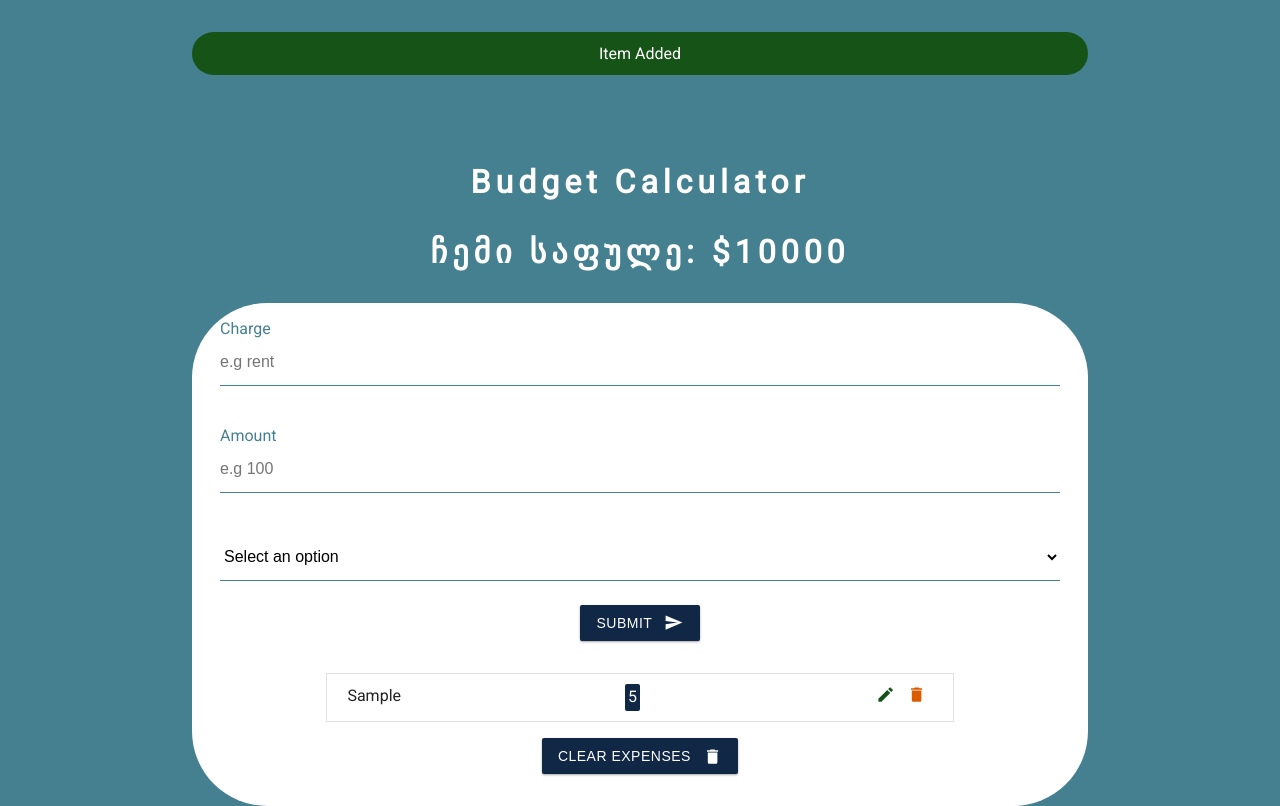
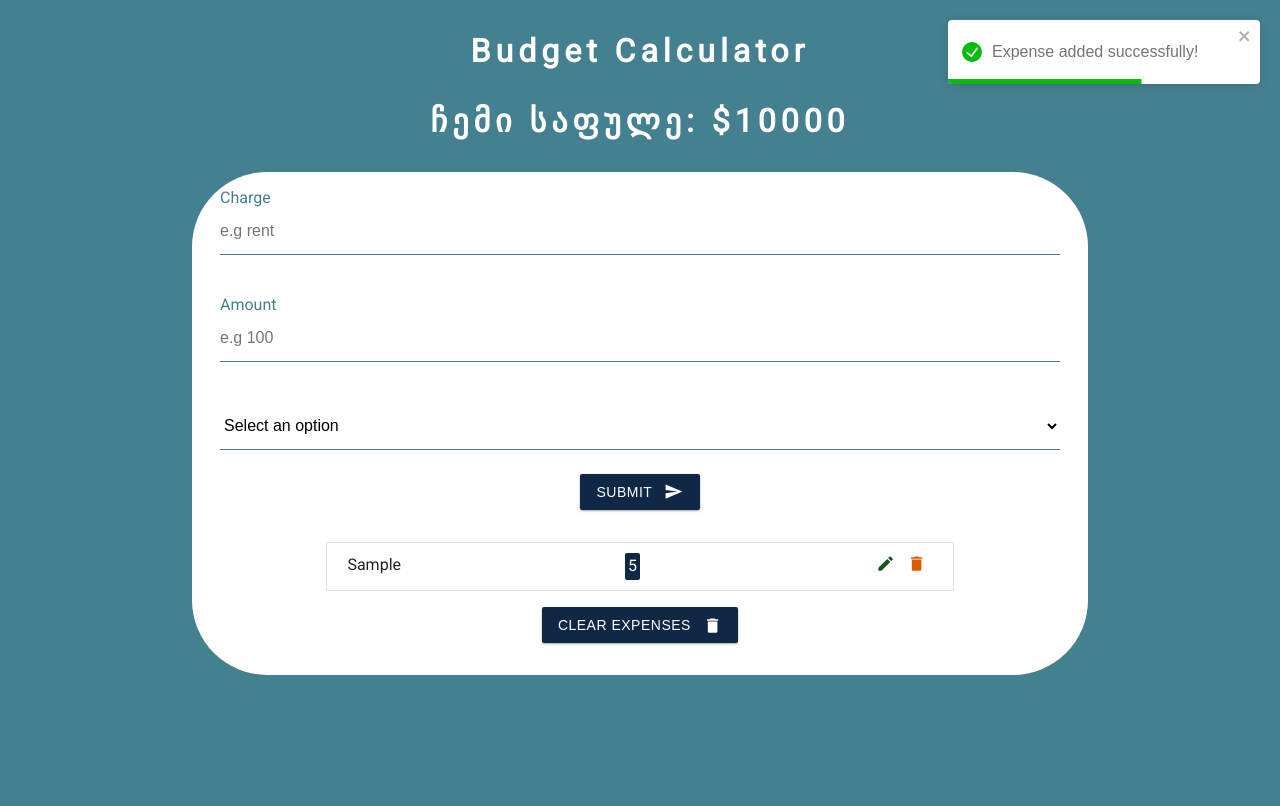
Before and after one commit to bagi24/budget-calculator, a React (Create React App) app: page / in a window 1280 px wide. Both pictures are taken after typing "Sample", "5" into the empty fields and a click on the button "SUBMIT". Built offline with nearby package versions, Linux system fonts and the light colour scheme.

Commit message:
add React-Toastify

```diff
--- a/package.json
+++ b/package.json
@@ -10,6 +10,7 @@
     "react-dom": "^18.2.0",
     "react-icons": "^4.9.0",
     "react-scripts": "5.0.1",
+    "react-toastify": "^9.1.3",
     "uuid": "^9.0.0",
     "web-vitals": "^2.1.4"
   },
--- a/src/App.css
+++ b/src/App.css
@@ -148,22 +148,56 @@ label {
   border-radius: 2px;
   padding: 2px 5px;
 }
-.alert {
-  padding: 0.75rem;
-  color: var(--mainWhite);
-  text-align: center;
-  text-transform: capitalize;
-  width: 90%;
-  margin: 2rem auto 0 auto;
-  border-radius: 75px;
-  text-transform: capitalize;
+
+.toast-container {
+  z-index: 9999;
 }
-.alert-danger {
-  background: var(--mainRed);
+
+/* Toast body */
+.toast-body {
+  font-family: "Roboto", sans-serif;
 }
-.alert-success {
-  background: var(--mainGreen);
+
+/* Success notification */
+.toast-success {
+  background: #155316;
+  color: #ffffff;
 }
+
+/* Error notification */
+.toast-error {
+  background: #da5b00;
+  color: #ffffff;
+}
+
+/* Warning notification */
+.toast-warning {
+  background: #e0a800;
+  color: #ffffff;
+}
+
+/* Info notification */
+.toast-info {
+  background: #458091;
+  color: #ffffff;
+}
+
+/* Close button */
+.toast-close-button {
+  color: #ffffff;
+  font-size: 16px;
+}
+
+/* Close button hover */
+.toast-close-button:hover {
+  color: #ffffff;
+}
+
+/* Progress bar */
+.toast-progress-bar {
+  background-color: #ffffff;
+}
+
 @media screen and (min-width: 601px) {
   .App,
   .list,
--- a/src/App.js
+++ b/src/App.js
@@ -1,9 +1,10 @@
 import "./App.css";
 import { ExpenseList } from "./components/ExpenseList";
 import { ExpenseForm } from "./components/ExpenseForm";
-import { Alert } from "./components/Alert";
 import { v4 as uuidv4 } from "uuid";
 import { useEffect, useState } from "react";
+import { toast, ToastContainer } from "react-toastify";
+import "react-toastify/dist/ReactToastify.css";
 
 // const initialExpenses = [
 //   { id: uuidv4(), charge: "rent", amount: 1600 },
@@ -25,8 +26,6 @@ function App() {
   const [charge, setCharge] = useState("");
 
   const [amount, setAmount] = useState("");
-
-  const [alert, setAlert] = useState({ show: false });
 
   const [edit, setEdit] = useState(false);
 
@@ -52,13 +51,6 @@ function App() {
     setAmount(e.target.value);
   };
 
-  const handleAlert = ({ type, text }) => {
-    setAlert({ show: true, type, text });
-    setTimeout(() => {
-      setAlert({ show: false });
-    }, 3000);
-  };
-
   const handleSubmit = (e) => {
     e.preventDefault();
 
@@ -69,38 +61,43 @@ function App() {
         });
         setExpenses(tempExpenses);
         setEdit(false);
-        handleAlert({ type: "success", text: "item edited" });
+
+        toast.success("Edited successfully!");
       } else {
         const singleExpense = { id: uuidv4(), charge, amount };
         setExpenses([...expenses, singleExpense]);
-        handleAlert({ type: "success", text: "item added" });
+
+        toast.success("Expense added successfully!");
         if (selects === "გაყიდვა") {
           setMoney(money + parseInt(amount));
+          singleExpense.amount = "+" + amount;
+          singleExpense.backgroundColor = "green";
         } else if (selects === "ყიდვა") {
           setMoney(money - parseInt(amount));
+          singleExpense.amount = "-" + amount;
+          singleExpense.backgroundColor = "red";
         }
       }
 
       setCharge("");
       setAmount("");
     } else {
-      handleAlert({
-        type: "danger",
-        text: `charge can't be empty value and amount value has to be bigger than zero`,
-      });
+      toast.info("Fill in the fields!");
     }
   };
 
   const clearItems = () => {
     setExpenses([]);
-    handleAlert({ type: "danger", text: "All item deleted" });
+
+    toast.success("Clear all Expenses!");
   };
 
   const handleDelete = (id) => {
     let tempExpenses = expenses.filter((item) => item.id !== id);
 
     setExpenses(tempExpenses);
-    handleAlert({ type: "danger", text: "item deleted" });
+
+    toast.success("Deleted successfully!");
   };
 
   const handleEdit = (id) => {
@@ -119,8 +116,6 @@ function App() {
 
   return (
     <div className="AppConteiner">
-      {alert.show && <Alert type={alert.type} text={alert.text} />}
-      <Alert />
       <h1> budget calculator </h1>
 
       <h1>ჩემი საფულე: ${money}</h1>
@@ -143,6 +138,7 @@ function App() {
           clearItems={clearItems}
         />
       </main>
+      <ToastContainer />
     </div>
   );
 }
--- a/src/components/Alert.js
+++ /dev/null
@@ -1,5 +0,0 @@
-import React from "react";
-
-export const Alert = ({ type, text }) => {
-  return <div className={`alert alert-${type}`}>{text}</div>;
-};
--- a/src/components/ExpenseItem.js
+++ b/src/components/ExpenseItem.js
@@ -2,13 +2,15 @@ import React from "react";
 import { MdEdit, MdDelete } from "react-icons/md";
 
 export const ExpenseItem = ({ expense, handleEdit, handleDelete }) => {
-  const { id, charge, amount } = expense;
+  const { id, charge, amount, backgroundColor } = expense;
 
   return (
     <li className="item">
       <div className="info">
         <span className="expense">{charge}</span>
-        <span className="amount">{amount}</span>
+        <span className="amount" style={{ backgroundColor }}>
+          {amount}
+        </span>
       </div>
 
       <div>
```
Also changed, not shown: 1 other file (tests, documents, lock files or other folders).
